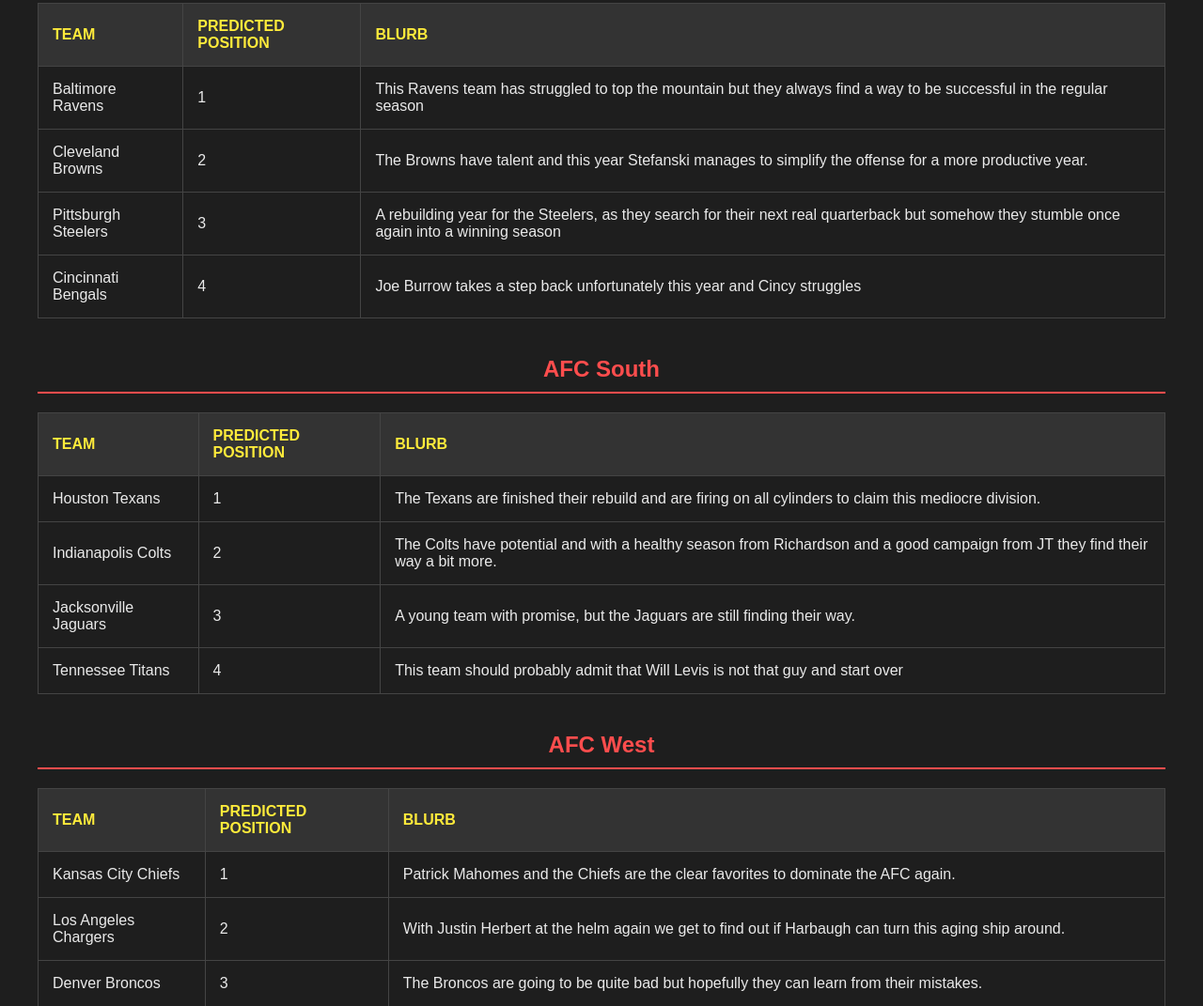
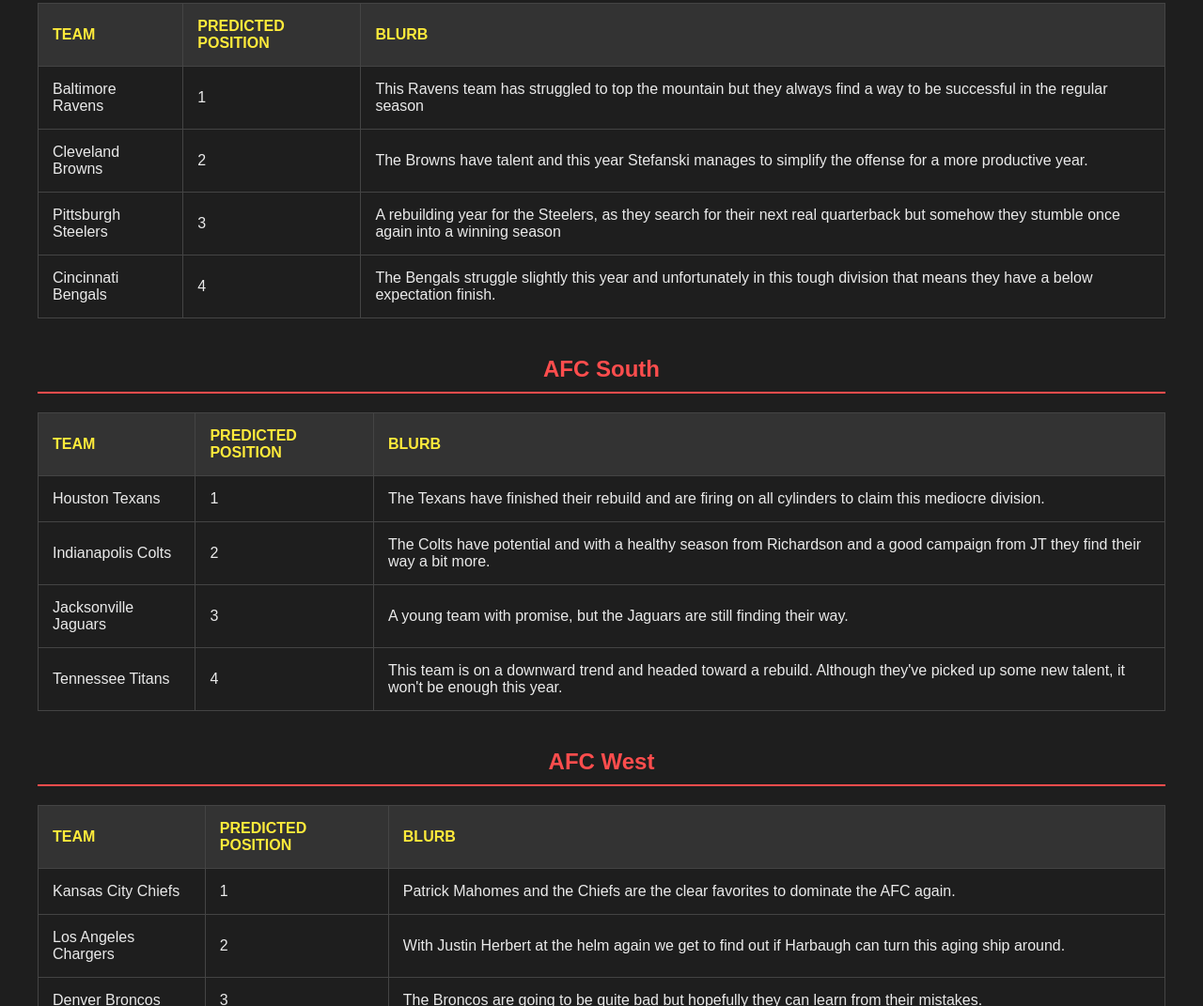
Before and after one commit to mercier-sam/nfl-rankings, a plain HTML site: page index.html in a window 1280 px wide. Shown: the part 1021-2092 px from the top of the page at 94% size. Drawn offline with Linux system fonts and the light colour scheme.

Commit message:
update to blurb and tweaks to playoff view

```diff
--- a/index.html
+++ b/index.html
@@ -31,6 +31,7 @@
         <!-- Playoff Bracket -->
         <div id="playoffs-view" class="standings-view hidden">
             <h2>Playoffs Bracket</h2>
+            <p>Better Graphic to replace this shortly!</p>
             <div id="bracket">
                 <!-- Wild Card Round -->
                 <div class="round round-1">
--- a/predicted_standings.json
+++ b/predicted_standings.json
@@ -41,7 +41,7 @@
             {
                 "team": "Cincinnati Bengals",
                 "position": 4,
-                "blurb": "Joe Burrow takes a step back unfortunately this year and Cincy struggles"
+                "blurb": "The Bengals struggle slightly this year and unfortunately in this tough division that means they have a below expectation finish."
             }
 
         ],
@@ -49,7 +49,7 @@
             {
                 "team": "Houston Texans",
                 "position": 1,
-                "blurb": "The Texans are finished their rebuild and are firing on all cylinders to claim this mediocre division."
+                "blurb": "The Texans have finished their rebuild and are firing on all cylinders to claim this mediocre division."
             },
             {
                 "team": "Indianapolis Colts",
@@ -64,7 +64,7 @@
             {
                 "team": "Tennessee Titans",
                 "position": 4,
-                "blurb": "This team should probably admit that Will Levis is not that guy and start over "
+                "blurb": "This team is on a downward trend and headed toward a rebuild. Although they've picked up some new talent, it won't be enough this year."
             }
         ],
         "AFC West": [
--- a/styles.css
+++ b/styles.css
@@ -244,7 +244,7 @@
 }
 
 .round-2 .team {
-    background-color: #ffcc00; /* Divisional */
+    background-color: #7b00ff; /* Divisional */
     border: 1px solid #ffeb3b;
 }
 
```
